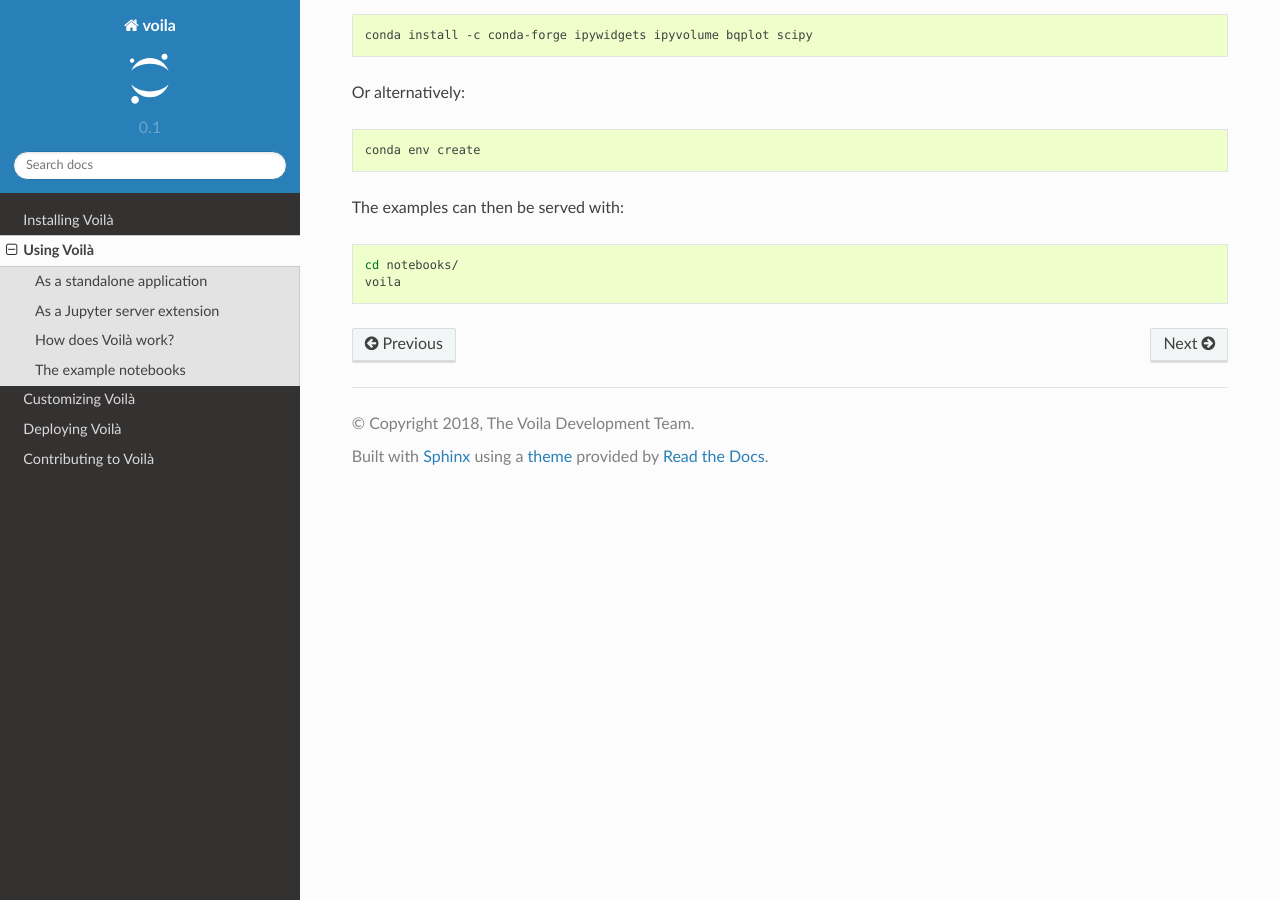
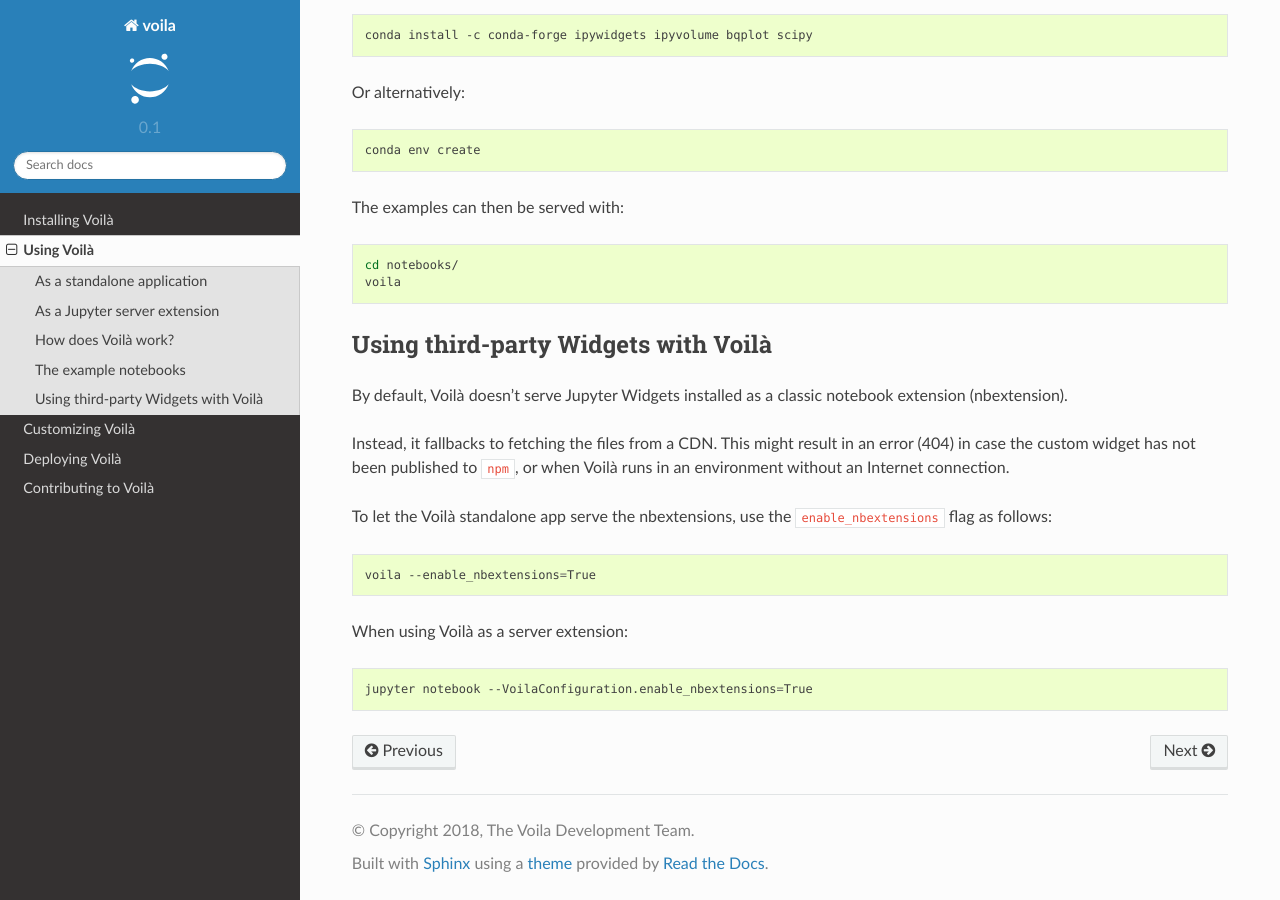
Before and after one commit to voila-dashboards/voila, a Sphinx documentation site: the page built from docs/source/using.rst, in a window 1280 px wide and 900 px high, scrolled down 1946 px. Built offline with Sphinx 7.4.7 and the Read the Docs theme 2.0.0, drawn with Linux system fonts in a browser that asks for light colours.

Commit message:
Add documentation for the enable_nbextensions flag

```diff
--- a/docs/source/using.rst
+++ b/docs/source/using.rst
@@ -131,3 +131,25 @@
 
    cd notebooks/
    voila
+
+
+Using third-party Widgets with Voilà
+====================================
+
+By default, Voilà doesn't serve Jupyter Widgets installed as a classic notebook extension (nbextension).
+
+Instead, it fallbacks to fetching the files from a CDN. This might result in an error (404) in case the
+custom widget has not been published to ``npm``, or when Voilà runs in an environment without an Internet
+connection.
+
+To let the Voilà standalone app serve the nbextensions, use the ``enable_nbextensions`` flag as follows:
+
+.. code-block:: bash
+
+   voila --enable_nbextensions=True
+
+When using Voilà as a server extension:
+
+.. code-block:: bash
+
+    jupyter notebook --VoilaConfiguration.enable_nbextensions=True
```
